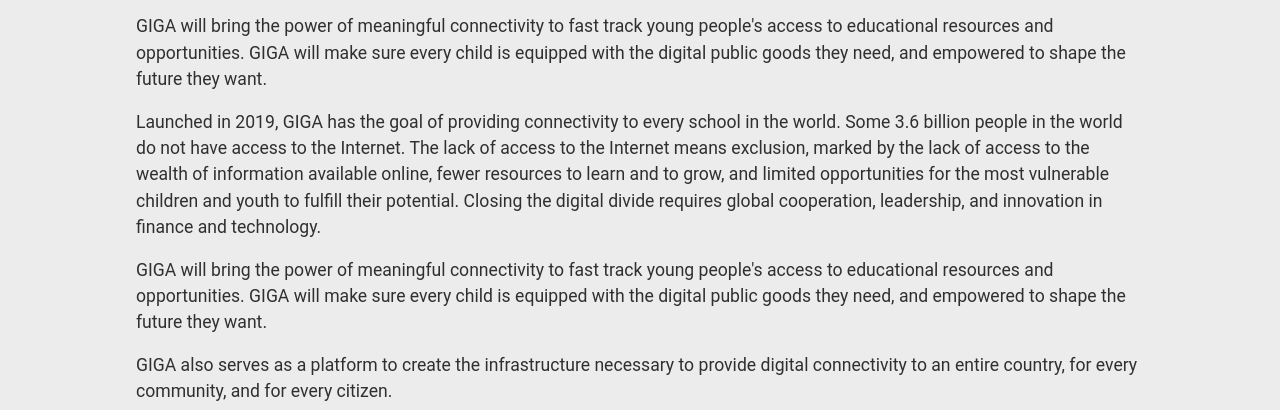
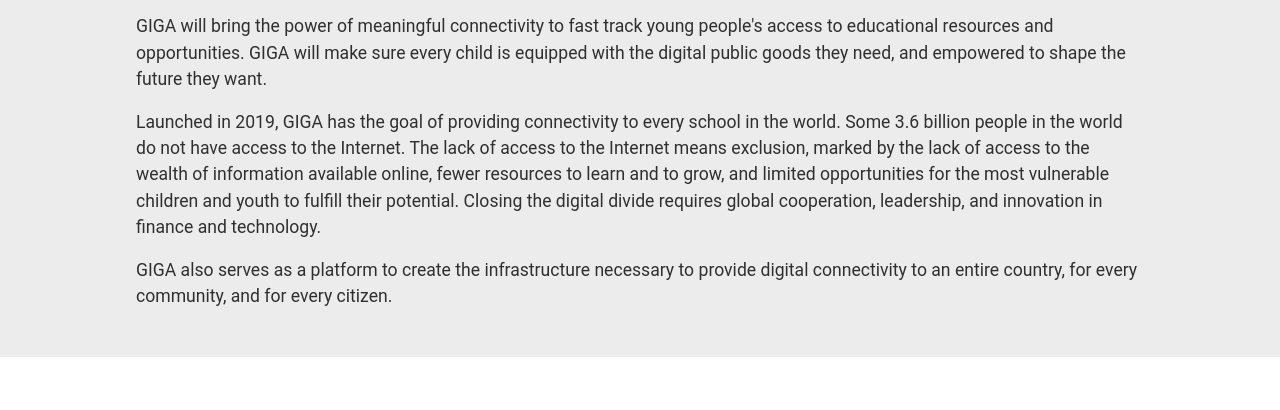
Before and after one commit to gigaconnect/gigaconnect.github.io, a plain HTML site: page index.html in a window 1280 px wide. Shown: the part 353-763 px from the top of the page. Drawn offline with Linux system fonts and the light colour scheme.

Commit message:
BUG: removed duplicate paragraph

```diff
--- a/index.html
+++ b/index.html
@@ -244,9 +244,6 @@
           </p>
           <p>
             Launched in 2019, GIGA has the goal of providing connectivity to every school in the world. Some 3.6 billion people in the world do not have access to the Internet. The lack of access to the Internet means exclusion, marked by the lack of access to the wealth of information available online, fewer  resources to learn and to grow, and limited opportunities for the most vulnerable children and youth to fulfill their potential. Closing the digital divide requires global cooperation, leadership, and innovation in finance and technology.
-          </p>
-          <p>
-            GIGA will bring the power of meaningful connectivity to fast track young people's access to educational resources and opportunities.  GIGA will make sure every child is equipped with the digital public goods they need, and empowered to shape the future they want.
           </p>
           <p>
             GIGA also serves as a platform to create the infrastructure necessary to provide digital connectivity to an entire country, for every community, and for every citizen.
```
